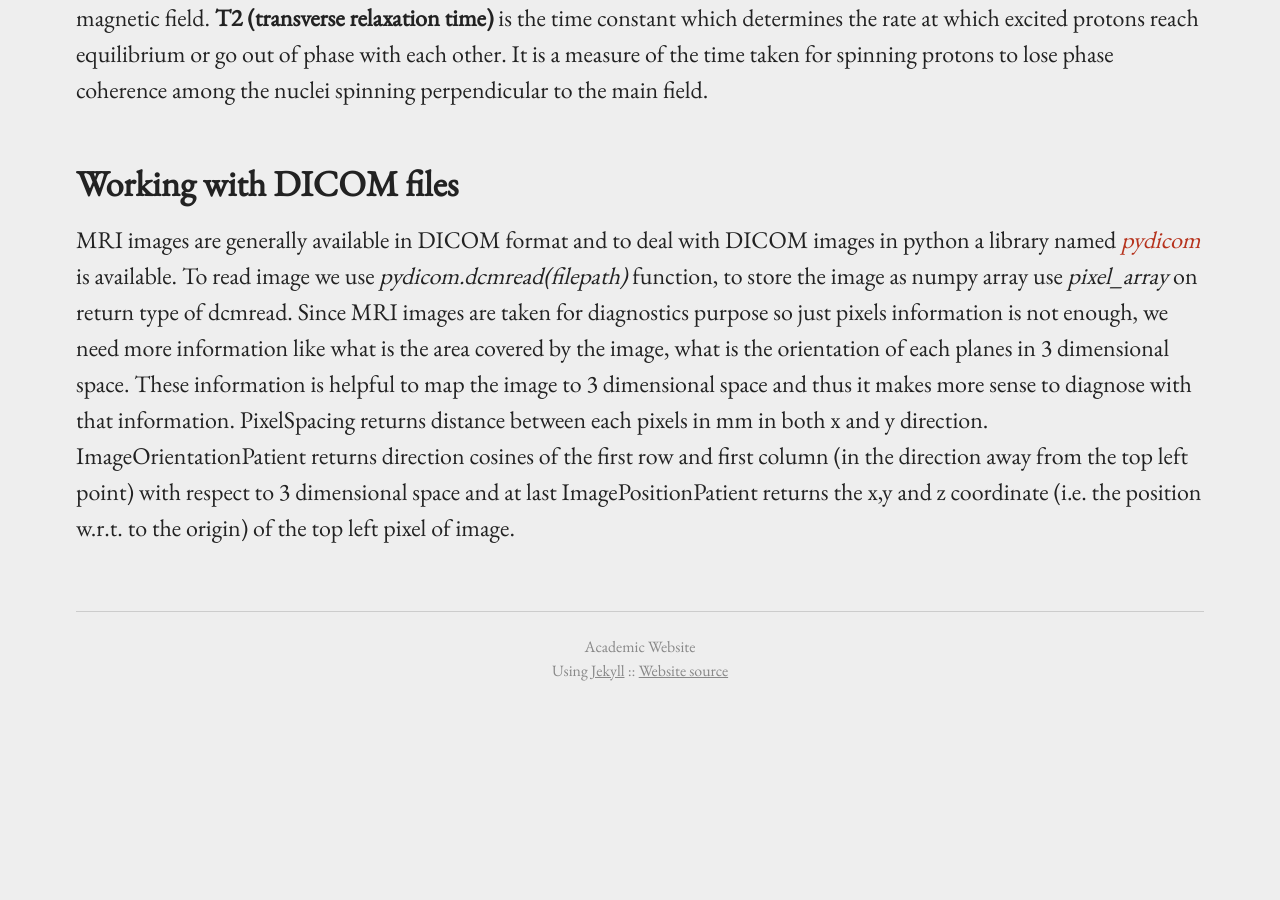
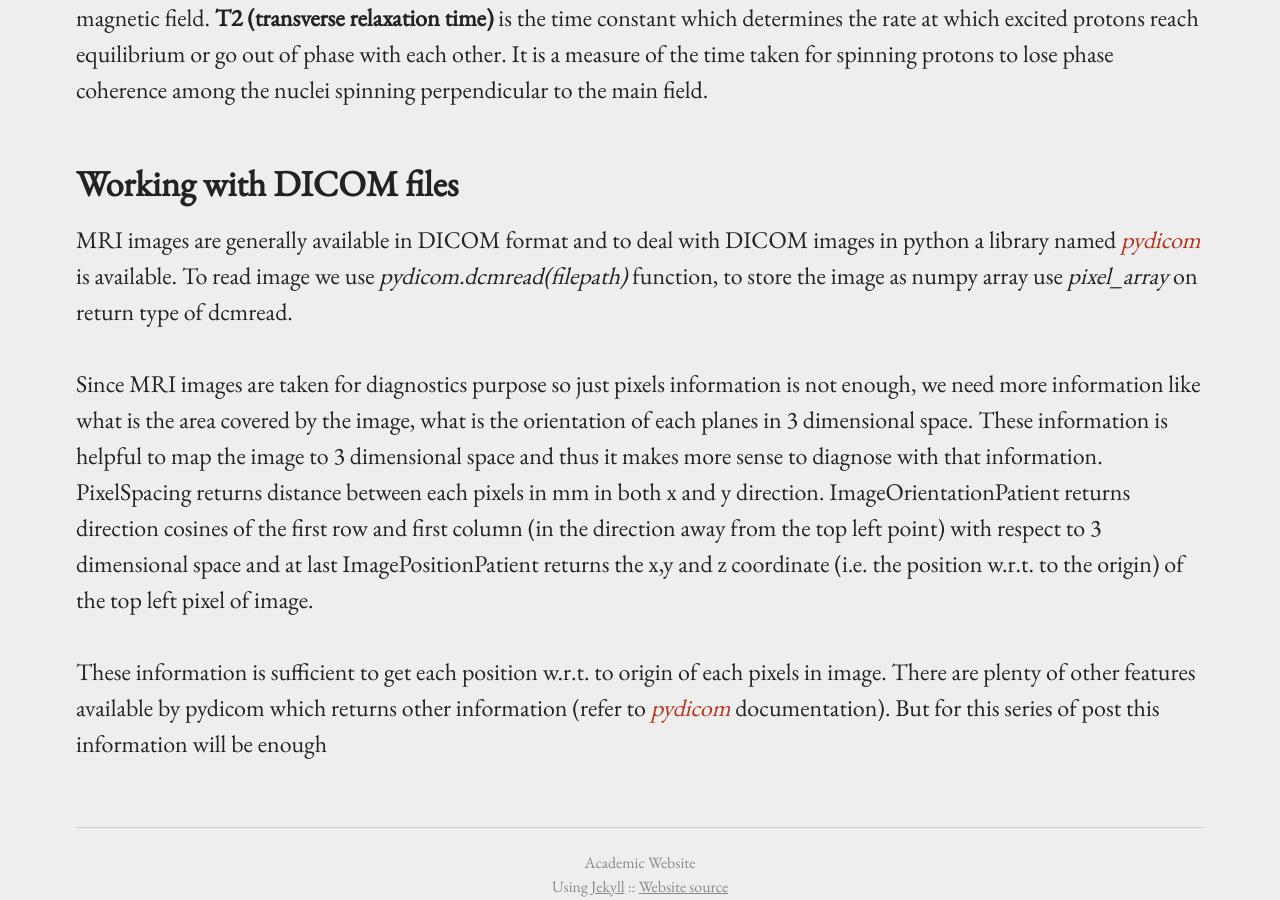
Before and after one commit to BadrinathS/BadrinathS.github.io, a Jekyll site: the page built from _posts/2019-02-15-Understanding-MRI-scans.md, in a window 1280 px wide and 900 px high, scrolled down 2600 px. Built offline with Jekyll 4.4.1, drawn with Linux system fonts in a browser that asks for light colours; comment, search, counter and statistics services are not loaded; before the commit the page ends 3307 px from its top, so only the background shows below that.

Commit message:
Update 2019-02-15-Understanding-MRI-scans.md

```diff
--- a/_posts/2019-02-15-Understanding-MRI-scans.md
+++ b/_posts/2019-02-15-Understanding-MRI-scans.md
@@ -42,6 +42,11 @@ Now, the tissues can be characterized by two different relaxation times T1 and T
 
 MRI images are generally available in DICOM format and to deal with DICOM images in python a library named <i><a href="https://pydicom.github.io/pydicom/stable/getting_started.html" target="_blank">pydicom</a></i> is available.
 To read image we use <i>pydicom.dcmread(filepath)</i> function, to store the image as numpy array use <i>pixel_array</i> on return type of dcmread.
+<br>
+<br>
 Since MRI images are taken for diagnostics purpose so just pixels information is not enough, we need more information like what is the area covered by the image, what is the orientation of each planes in 3 dimensional space. These information is helpful to map the image to 3 dimensional space and thus it makes more sense to diagnose with that information.
 PixelSpacing returns distance between each pixels in mm in both x and y direction. ImageOrientationPatient returns direction cosines of the first row and first column (in the direction away from the top left point) with respect to 3 dimensional space and at last ImagePositionPatient returns the x,y and z coordinate (i.e. the position w.r.t. to the origin) of the top left pixel of image.
+<br>
+<br>
+These information is sufficient to get each position w.r.t. to origin of each pixels in image. There are plenty of other features available by pydicom which returns other information (refer to <i><a href="https://pydicom.github.io/pydicom/stable/getting_started.html" target="_blank">pydicom</a></i> documentation). But for this series of post this information will be enough
 {% include test_disqus.html %}
```
